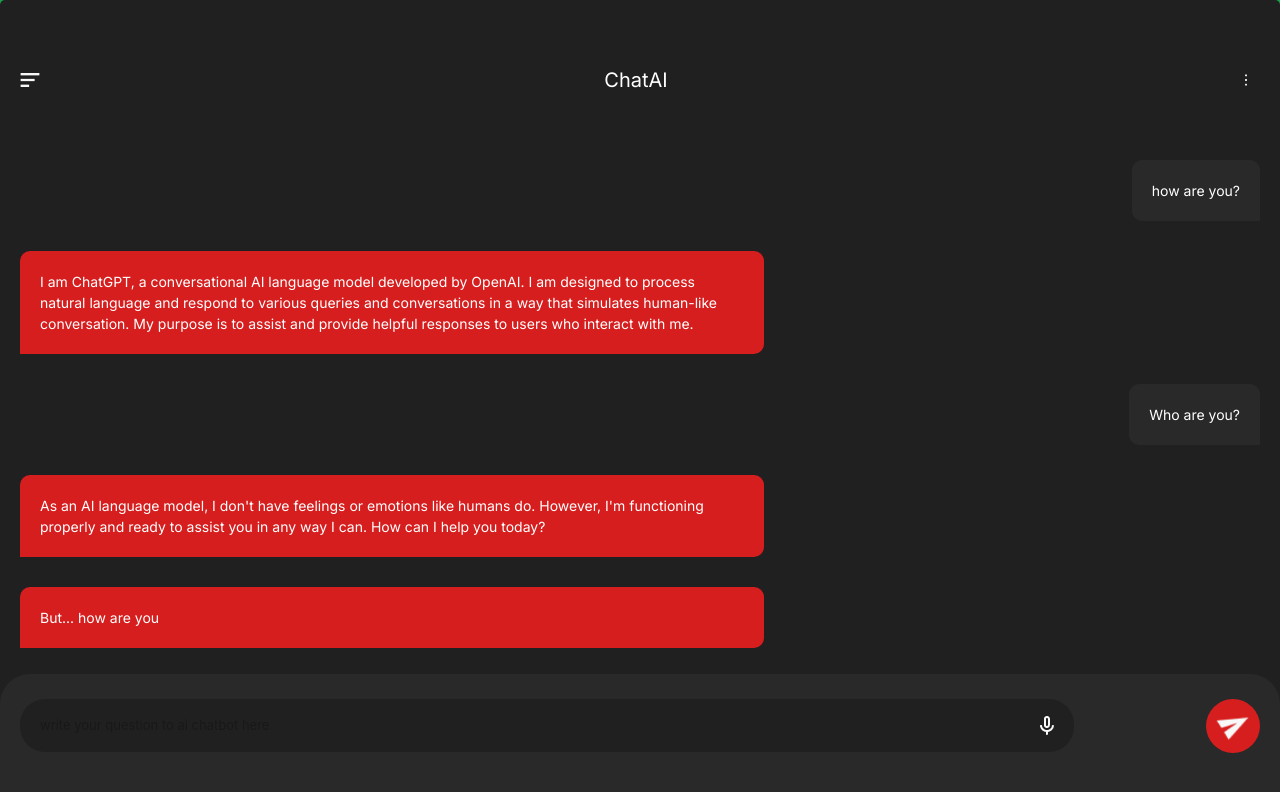
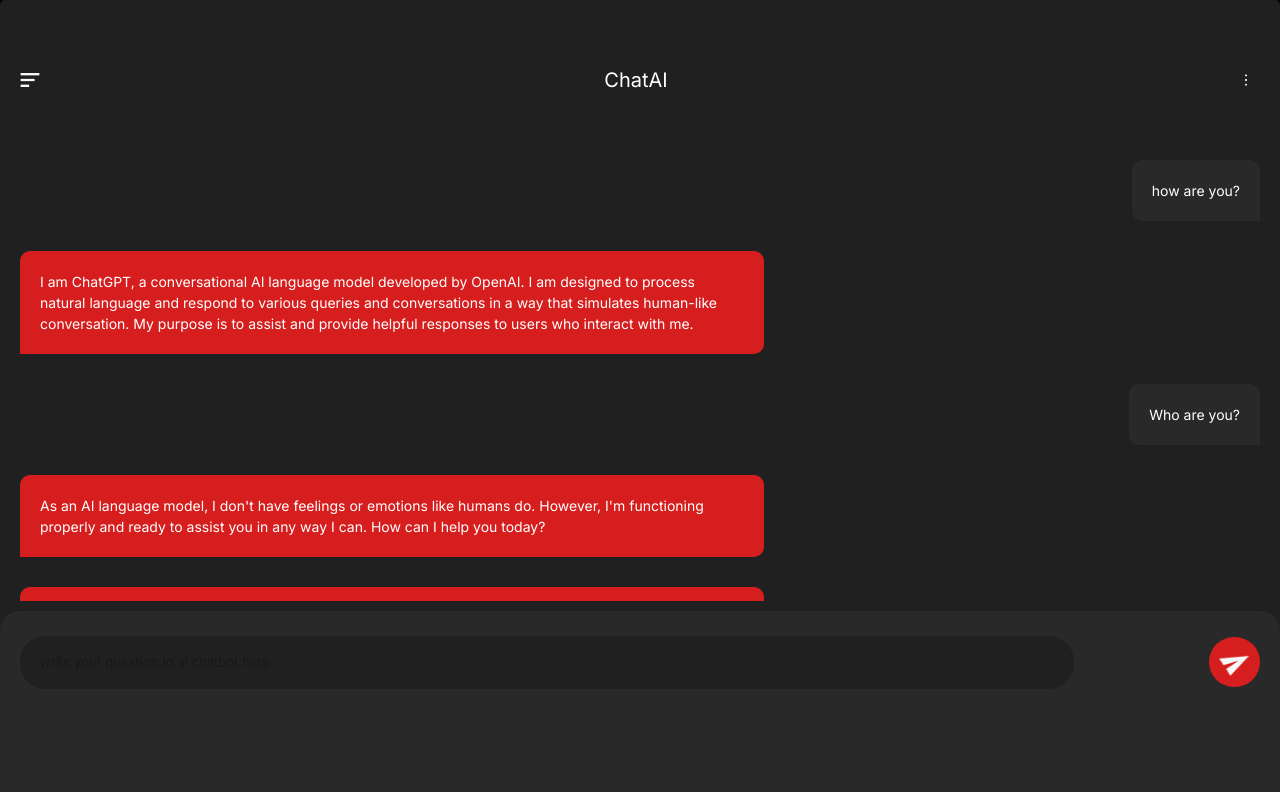
Before and after one commit to Famak2003/study-ai, a React (Create React App) app: page /home/chat in a window 1280 px wide. Shown: the top 792 px of the page. Built offline with nearby package versions, Linux system fonts and the light colour scheme.

Commit message:
Fixed sizing issues

```diff
--- a/src/App.js
+++ b/src/App.js
@@ -9,7 +9,7 @@ function App() {
         // <title>Chat AI</title>
         //{" "}
       </Helmet> */}
-      <div className="App h-fit max-w-[150rem] ring-2 ring-green-600 ">
+      <div className="App h-fit max-w-[150rem] ">
         <RouterProvider router={router} />
       </div>
     </>
--- a/src/pages/chat/Chat.jsx
+++ b/src/pages/chat/Chat.jsx
@@ -1,23 +1,12 @@
 import "./chat.scss";
 
 import SEND from "./../../assets/send-message.png";
-import MIC from "./../../assets/mic.png";
 
 import { Input } from "antd";
 import { useSelector, useDispatch } from "react-redux";
-// import styled from "styled-components";
 import { Form, useActionData } from "react-router-dom";
 import { useEffect } from "react";
 import { setCurrentChat } from "../../redux/slices/currentChatSlice";
-
-// const bot = styled.li`
-//   background: var(--custom-red);
-//   padding: 2rem;
-//   font-size: 1.4rem;
-//   max-width: 60%;
-//   height: fit-content;
-//   border-radius: 1rem 1rem 1rem 0;
-// `;
 
 function Chat() {
   const dispatch = useDispatch();
@@ -34,7 +23,7 @@ function Chat() {
 
   return (
     <div className=" flex-auto flex flex-col justify-between gap-[1rem] w-full h-[80vh] ">
-      <ul className=" Customise-ScrollBar w-full flex flex-col gap-[3rem] overflow-y-scroll generalPadding h-[80%]  ">
+      <ul className=" Customise-ScrollBar w-full flex flex-col gap-[3rem] overflow-y-scroll generalPadding h-[70%]  ">
         {conversation.map((obj, idx) => (
           <li key={idx} className={` ${obj.author}`}>
             {obj.text}
@@ -42,24 +31,17 @@ function Chat() {
         ))}
       </ul>
 
-      <div className=" h-[20%] w-full rounded-t-[3rem] bg-charcoal-gray px-[2rem] pt-[2.5rem] ">
+      <div className=" h-[30%] w-full rounded-t-[2rem] bg-charcoal-gray px-[2rem] pt-[2.5rem] ">
         <Form
           method="POST"
           className=" flex justify-between gap-[1rem] items-center "
         >
           <Input
-            suffix={
-              <img
-                onClick={() => console.log("Mic pressed")}
-                src={MIC}
-                alt="mic"
-              />
-            }
             name="text"
             className="textInput text-[1.3rem] rounded-[2.5rem] h-[5.3rem] w-[85%] bg-custom-black border-none px-[2rem]"
             placeholder="write your question to ai chatbot here"
           />
-          <button className=" flex justify-center items-center h-[5.4rem] w-[5.4rem] rounded-full pt-[.7rem] bg-custom-red">
+          <button className=" flex justify-center items-center h-[5rem] w-[5.1rem] rounded-full pt-[.7rem] bg-custom-red">
             <img
               className=" h-[80%] w-[100%] scale-[60%]"
               src={SEND}
@@ -76,9 +58,7 @@ export async function action({ request }) {
   const formData = await request.formData();
   const data = Object.fromEntries(formData);
 
-  var chat = {};
-  // if (data.text) {
-  // }
+  let chat = {};
 
   chat = {
     author: "human",
--- a/src/router/AppLayout.jsx
+++ b/src/router/AppLayout.jsx
@@ -5,7 +5,7 @@ function AppLayout() {
   // console.log(nav);
   const isLoading = nav.state === "loading";
   return (
-    <section className=" w-full h-fit ring-1">
+    <section className=" w-full ">
       {isLoading && (
         <div className=" flex w-full text-center items-center justify-center p-[1rem] ">
           Loading...
--- a/src/router/AuthLayout.jsx
+++ b/src/router/AuthLayout.jsx
@@ -1,6 +1,6 @@
 import GOOGLE from "./../assets/google.png";
 import FACEBOOK from "./../assets/facebook.png";
-import APPLE from "./../assets/apple.png";
+// import APPLE from "./../assets/apple.png";
 
 import { Form } from "antd";
 import { Link, Outlet, useNavigate } from "react-router-dom";
@@ -11,7 +11,7 @@ import { useEffect, useState } from "react";
 const socials = [
   { alt: "google", image: GOOGLE },
   { alt: "facebook", image: FACEBOOK },
-  { alt: "apple", image: APPLE },
+  // { alt: "apple", image: APPLE },
 ];
 
 function Auth() {
@@ -43,7 +43,7 @@ function Auth() {
   };
 
   return (
-    <div className=" flex flex-col gap-[5rem] text-center pt-[5rem] generalPadding">
+    <div className=" flex flex-col gap-[5rem] text-center py-[5rem] generalPadding">
       <div className="">
         <h1 className=" text-[5.2rem] ">ChatAI</h1>
         <p className=" text-[1.4rem]">{`Please ${currentPage} To Your Account`}</p>
--- a/src/router/HomeLayout.jsx
+++ b/src/router/HomeLayout.jsx
@@ -4,7 +4,7 @@ import DOTTEDMENU from "./../assets/dotted-menu.png";
 
 function Home() {
   return (
-    <div className=" flex flex-col h-fit ">
+    <div className=" flex flex-col h-fit overflow-hidden ">
       <div className=" h-[20vh] flex justify-between items-center generalPadding ">
         <figure>
           <img src={STARGGERDMENU} alt="menu" />
```
